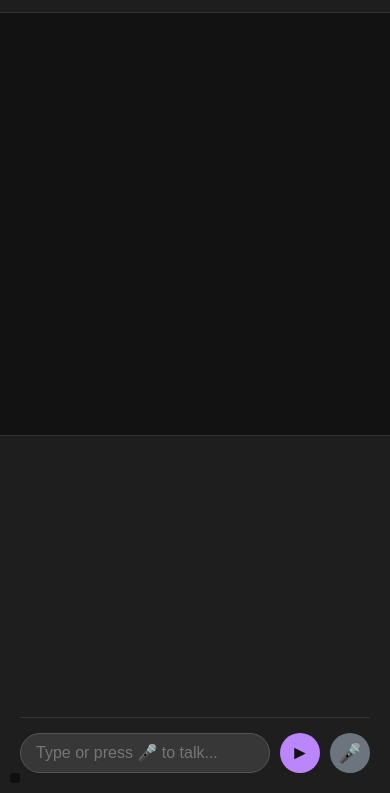
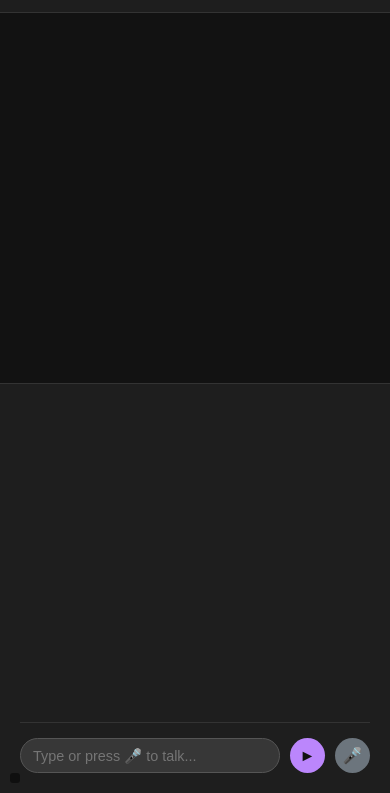
Before and after one commit to chandanschandu/test, a plain HTML site: page index.html in a window 390 px wide. Shown: the part 51-844 px from the top of the page. Drawn offline with Linux system fonts and the light colour scheme.

Commit message:
Update index.html

```diff
--- a/index.html
+++ b/index.html
@@ -664,20 +664,31 @@
         flex-direction: column;
       }
       #avatar-container {
-        min-height: 50vh;
+        height: 50vh;
         min-width: 100%;
+        flex-shrink: 0;
       }
       #chat-container {
         max-width: 100%;
         border-left: none;
         border-top: 1px solid #333;
-        height: 50vh;
+        flex: 1;
+        min-height: 0;
       }
       #header h1 {
         font-size: 1.5em;
       }
       #header .links a {
         font-size: 0.9em;
+      }
+      #chat-input {
+        padding: 8px 12px;
+        font-size: 0.9em;
+      }
+      #send-button, #stop-button, #mic-button {
+        width: 35px;
+        height: 35px;
+        font-size: 1em;
       }
     }
   </style>
```
